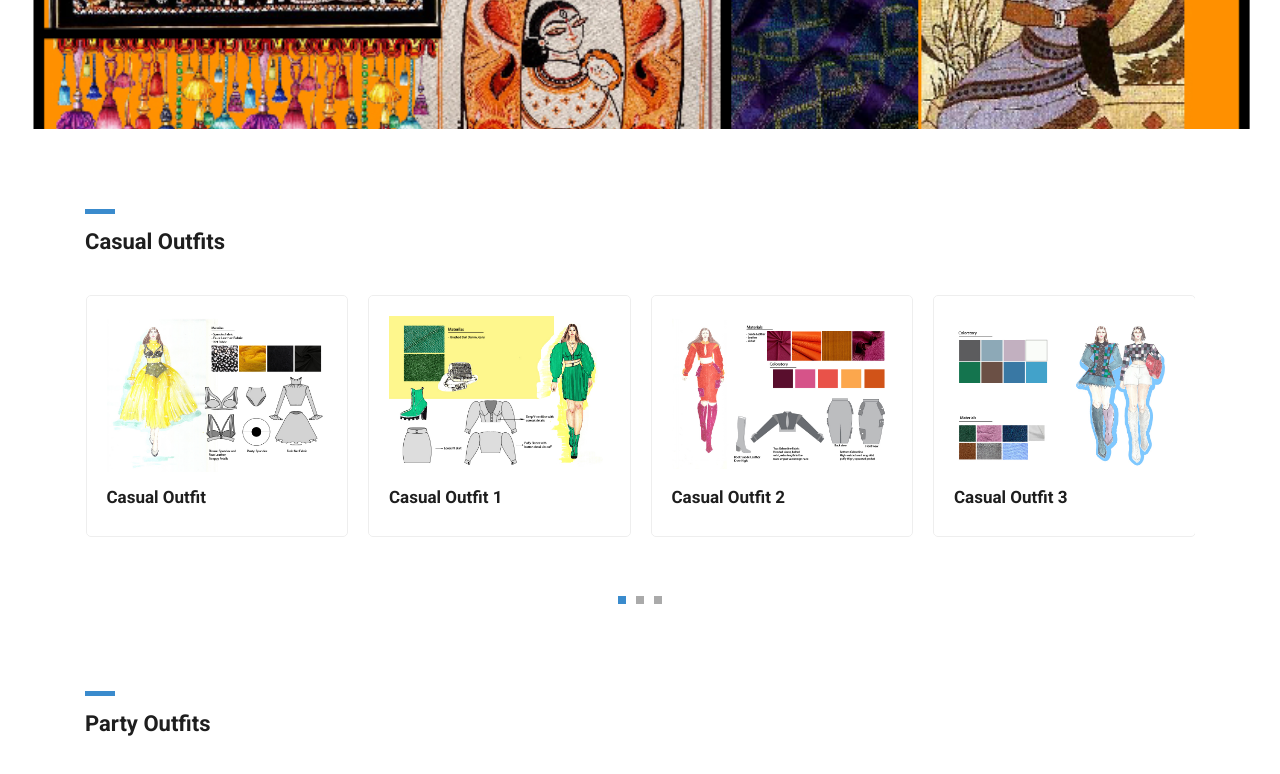
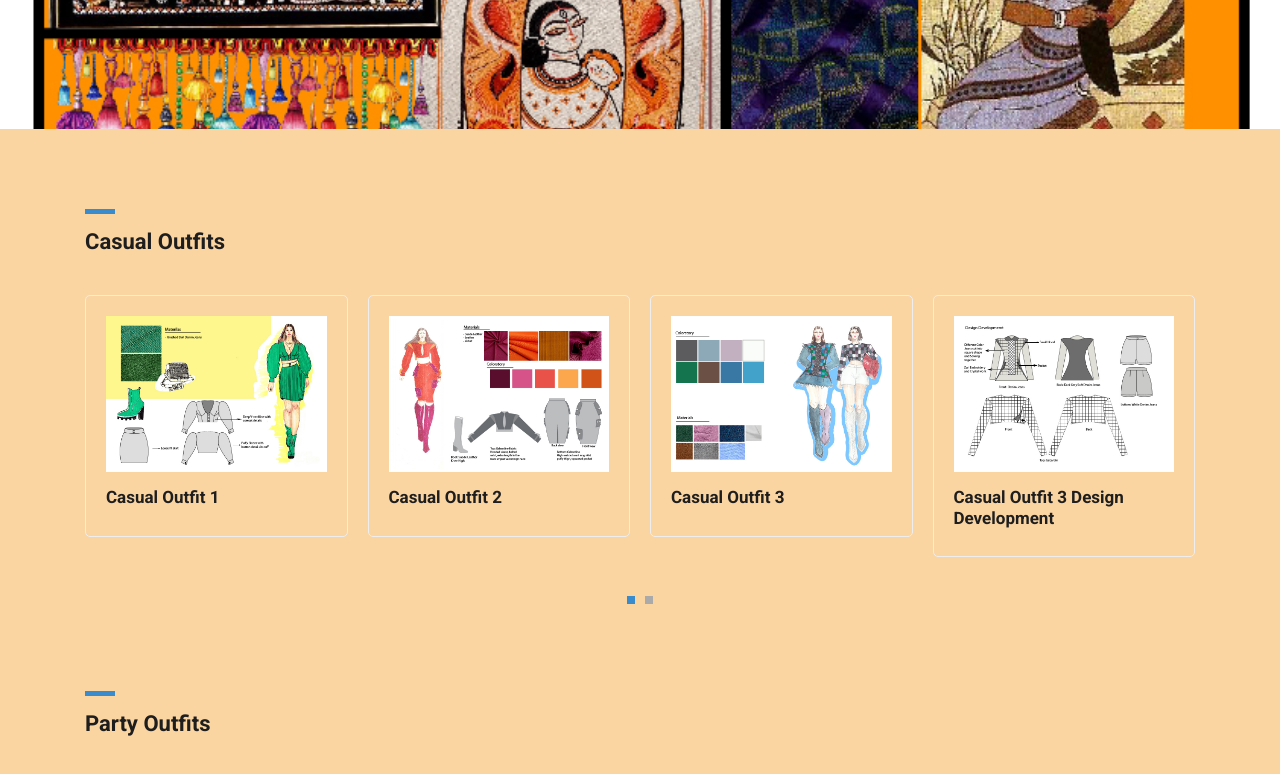
Before and after one commit to Asaduzzaman607/noshin_portfolio, a plain HTML site: page index.html in a window 1280 px wide. Shown: the part 540-1314 px from the top of the page. Drawn offline with Linux system fonts and the light colour scheme.

Commit message:
updated color

```diff
--- a/assets/css/tooplate-main.css
+++ b/assets/css/tooplate-main.css
@@ -162,6 +162,7 @@ a {
 /* Featured Style */
 .featured-items {
 	margin-bottom: 70px;
+	background-color: #fad4a1;
 }
 .featured-item {
 	border-radius: 5px;
--- a/index.html
+++ b/index.html
@@ -86,13 +86,6 @@ https://www.tooplate.com/view/2114-pixie
           <div class="col-md-12">
             <div class="owl-carousel owl-theme">
 
-              <a href="single-product.html">
-                <div class="featured-item">
-                  <img src="assets/portfolio_img/2-01.jpg" alt="Item 1">
-                  <h4>Casual Outfit</h4>
-
-                </div>
-              </a>
               <a href="single-product.html">
                 <div class="featured-item">
                   <img src="assets/portfolio_img/Casual%20Outfit%201.jpg" alt="Item 2">
```
